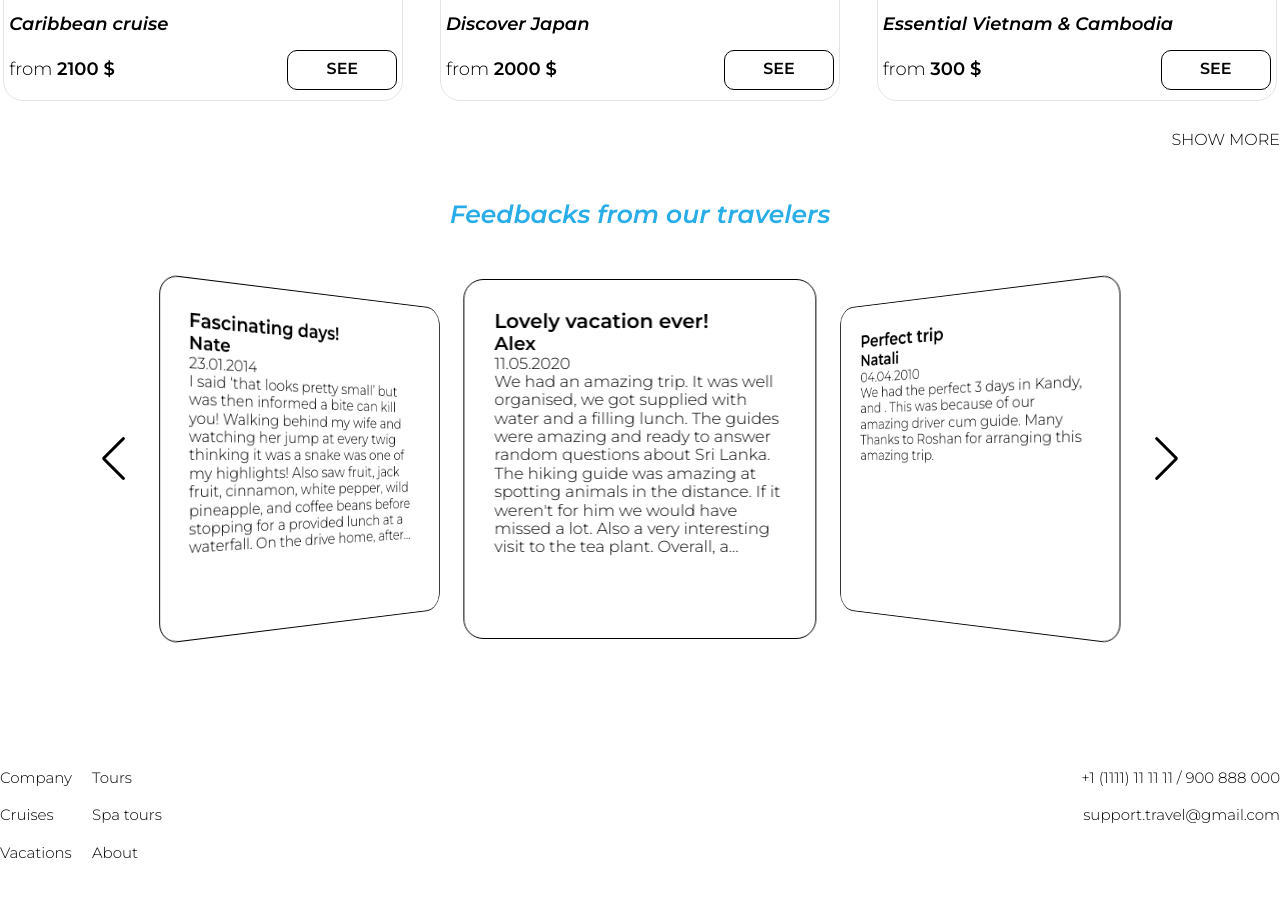
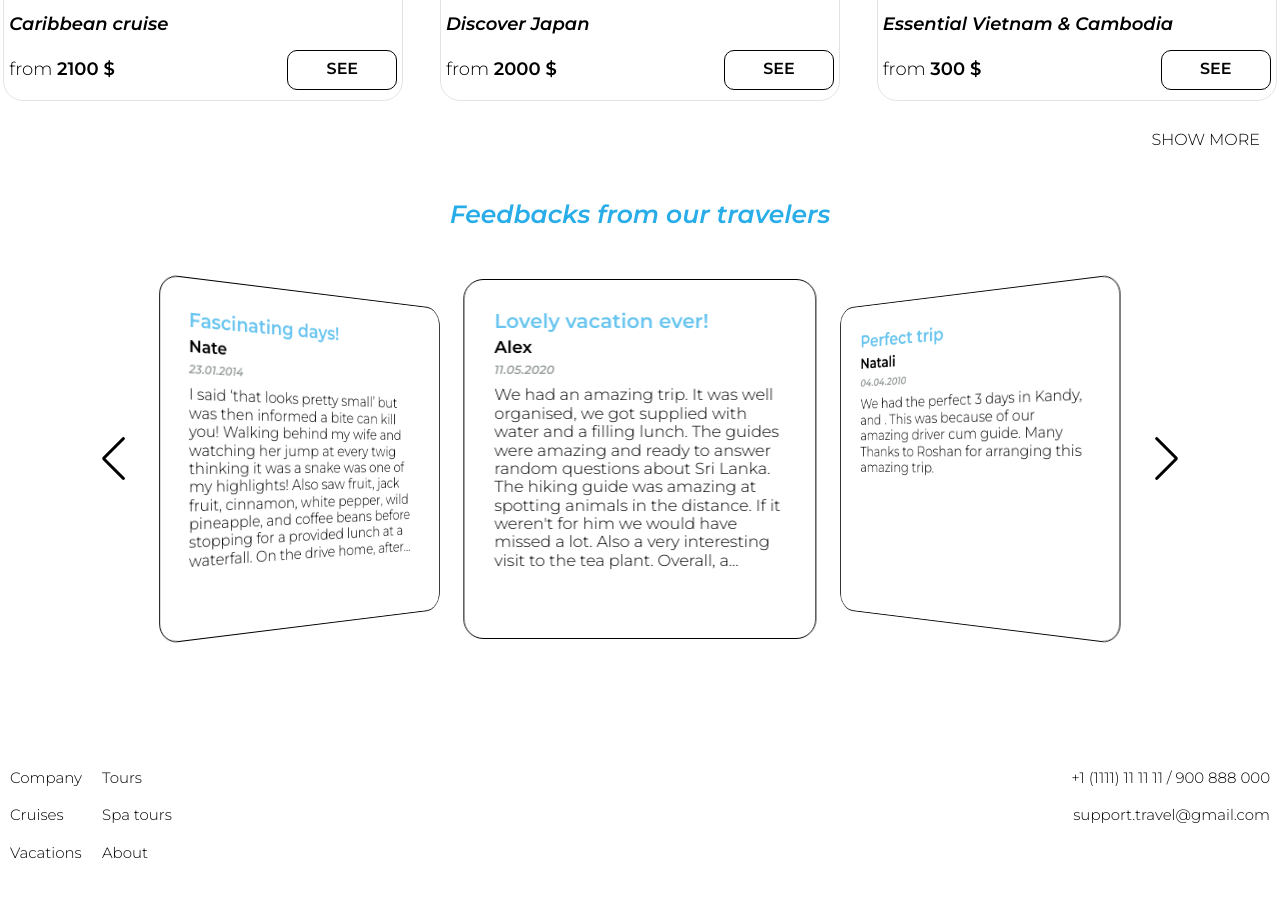
Before and after one commit to Lubov-L/Travel_agency, a React (Create React App) app: page / in a window 1280 px wide. Shown: the part 1780-2677 px from the top of the page. Built offline with nearby package versions, Linux system fonts and the light colour scheme.

Commit message:
styles edit

```diff
--- a/src/components/UI/Main/Home/Feedback/feedback.css
+++ b/src/components/UI/Main/Home/Feedback/feedback.css
@@ -9,6 +9,7 @@
 
 .feedback__text {
     display: block;
+    margin-top: 10px;
     font-size: calc(11px + 0.390625vw);
     overflow: hidden;
     -moz-box-orient: vertical;
@@ -32,6 +33,21 @@
     flex-direction: column;
 }
 
+.feedback__inf > h3 {
+    margin: 5px 0;
+    font-size: 17px;
+}
+
+.feedback__inf > span {
+    font-size: 12px;
+    font-style: italic;
+    color: rgb(156, 161, 161);
+}
+
+.feedback__inf > h2 {
+    color: color(srgb 0.1593 0.6781 0.91 / 0.7);
+}
+
 .swiper-button-next:after,
 .swiper-button-prev:after {
     color: black !important;
--- a/src/components/UI/Main/Home/ToursList/toursList.css
+++ b/src/components/UI/Main/Home/ToursList/toursList.css
@@ -80,6 +80,7 @@
 
 .tour__more {
     justify-content: flex-end;
+    margin-right: 20px;
 }
 
 .tour__name {
--- a/src/styles/app.css
+++ b/src/styles/app.css
@@ -88,6 +88,6 @@ ul {
 }
 
 .footer {
-  padding: 50px 0 50px 0;
+  padding: 50px 10px;
   justify-content: space-between;
 }
```
